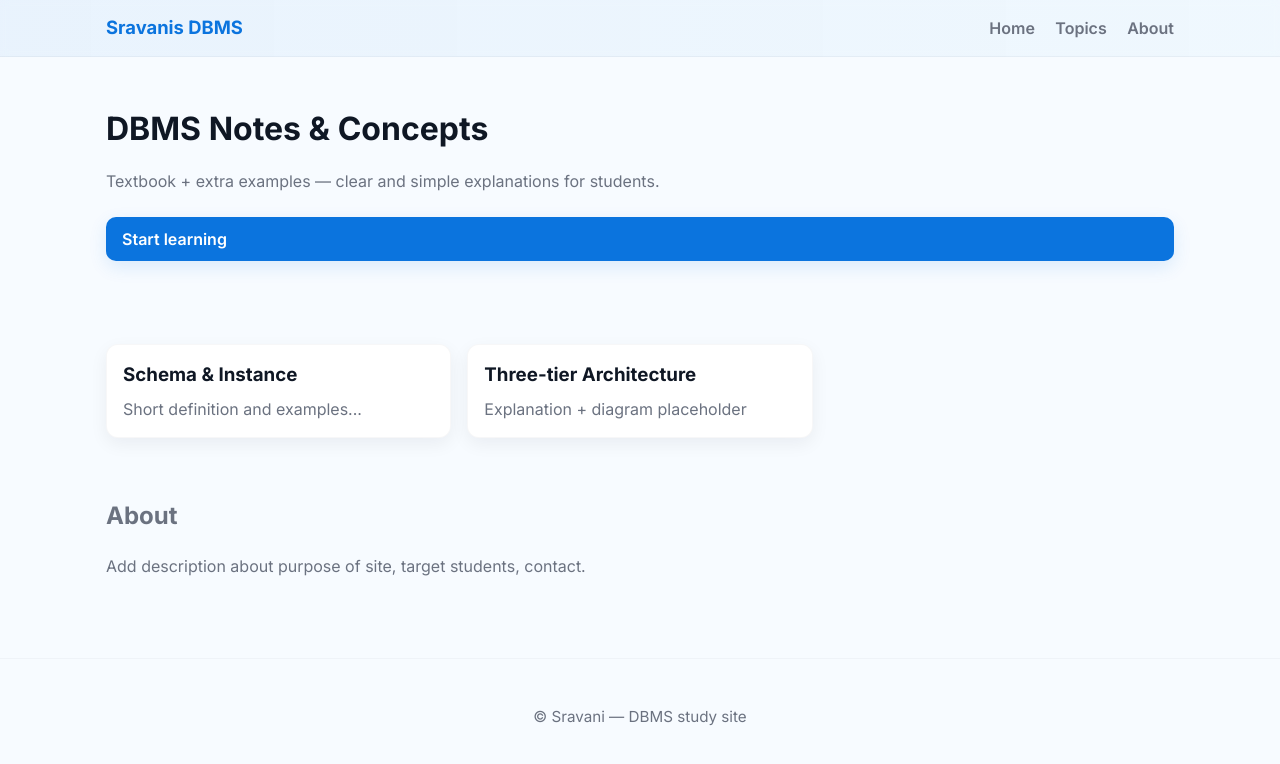
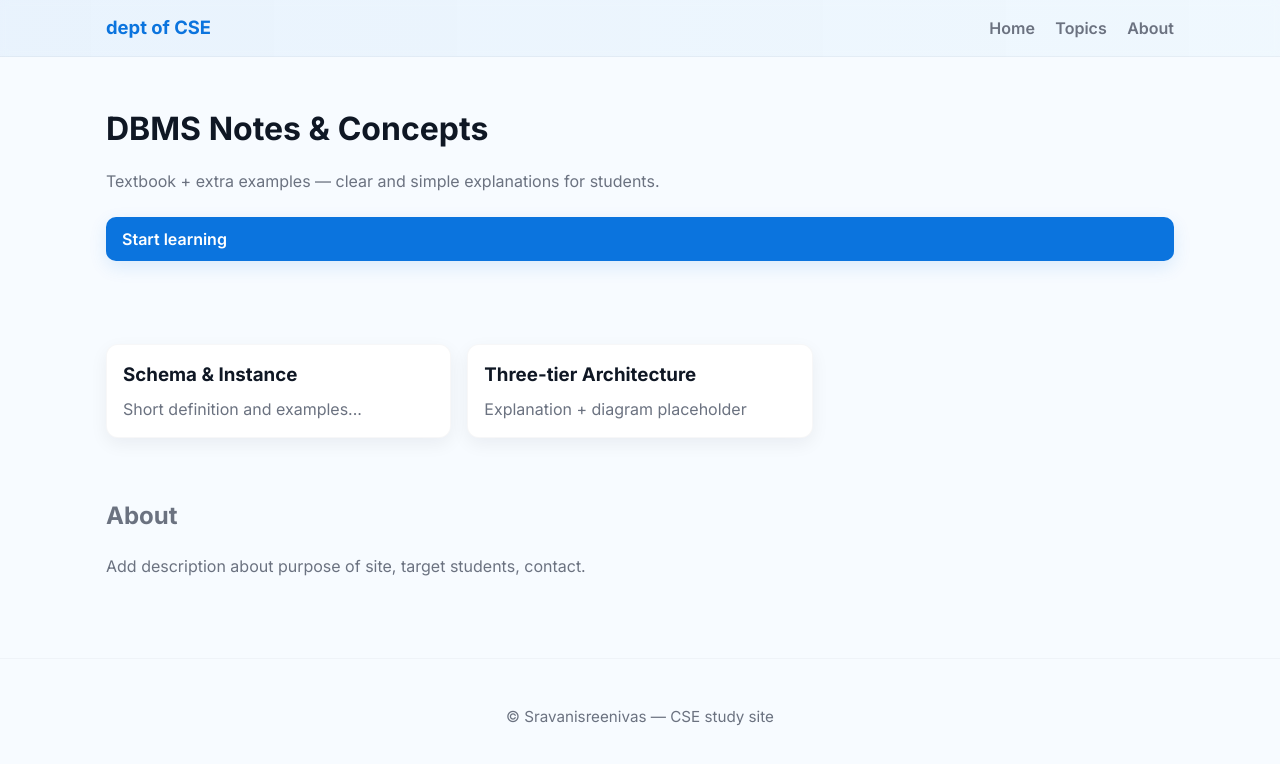
Before and after one commit to sravanisreenivas/DEPARTMENT-OF-CSE-, a plain HTML site: page index.html in a window 1280 px wide. Drawn offline with Linux system fonts and the light colour scheme.

Commit message:
Update logo and footer text in index.html

```diff
--- a/index.html
+++ b/index.html
@@ -13,7 +13,7 @@ DATABASE MANAGEMENT SYSTEMS and more.">
 <body>
   <header class="site-header">
     <div class="container">
-      <a class="logo" href="/">Sravanis DBMS</a>
+      <a class="logo" href="/">dept of CSE</a>
       <nav class="nav">
         <a href="#intro">Home</a>
         <a href="#topics">Topics</a>
@@ -49,7 +49,7 @@ DATABASE MANAGEMENT SYSTEMS and more.">
 
   <footer class="site-footer">
     <div class="container">
-      <p>© Sravani — DBMS study site</p>
+      <p>© Sravanisreenivas — CSE study site</p>
     </div>
   </footer>
 </body>
```
